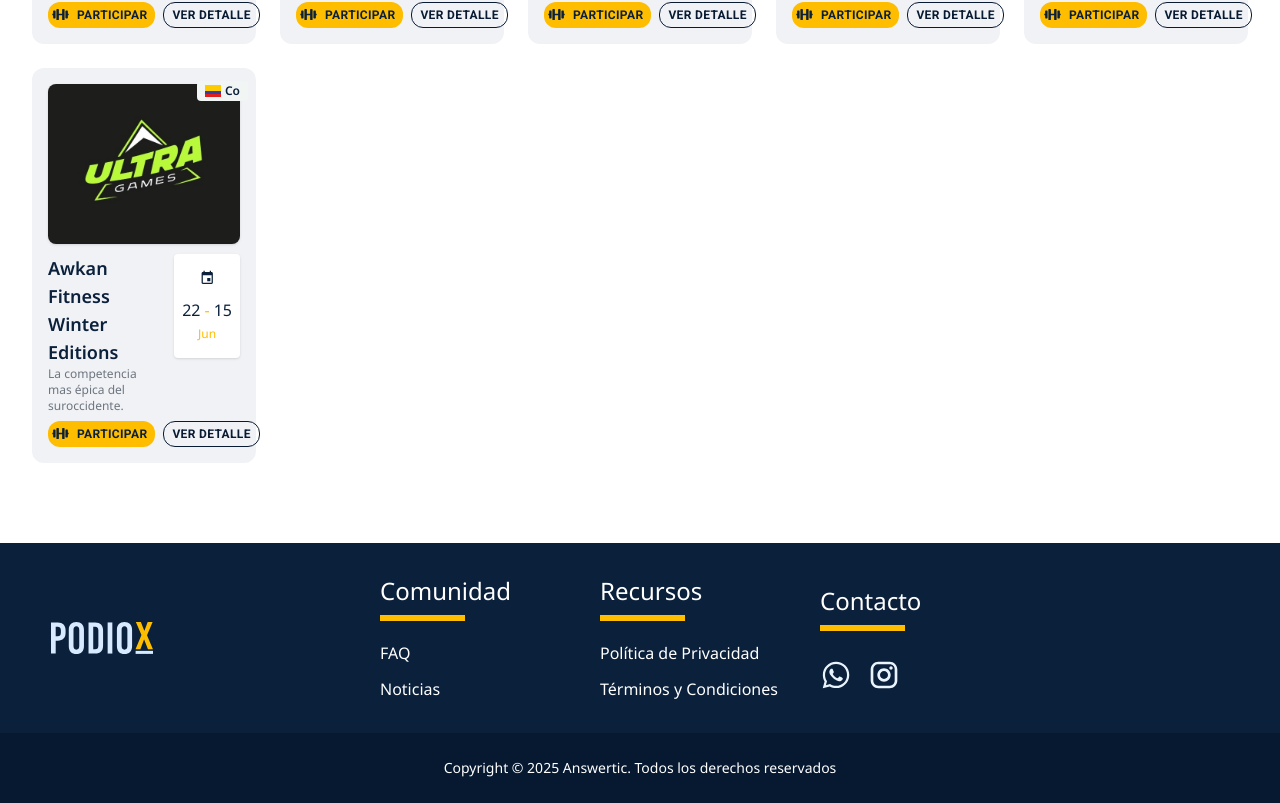
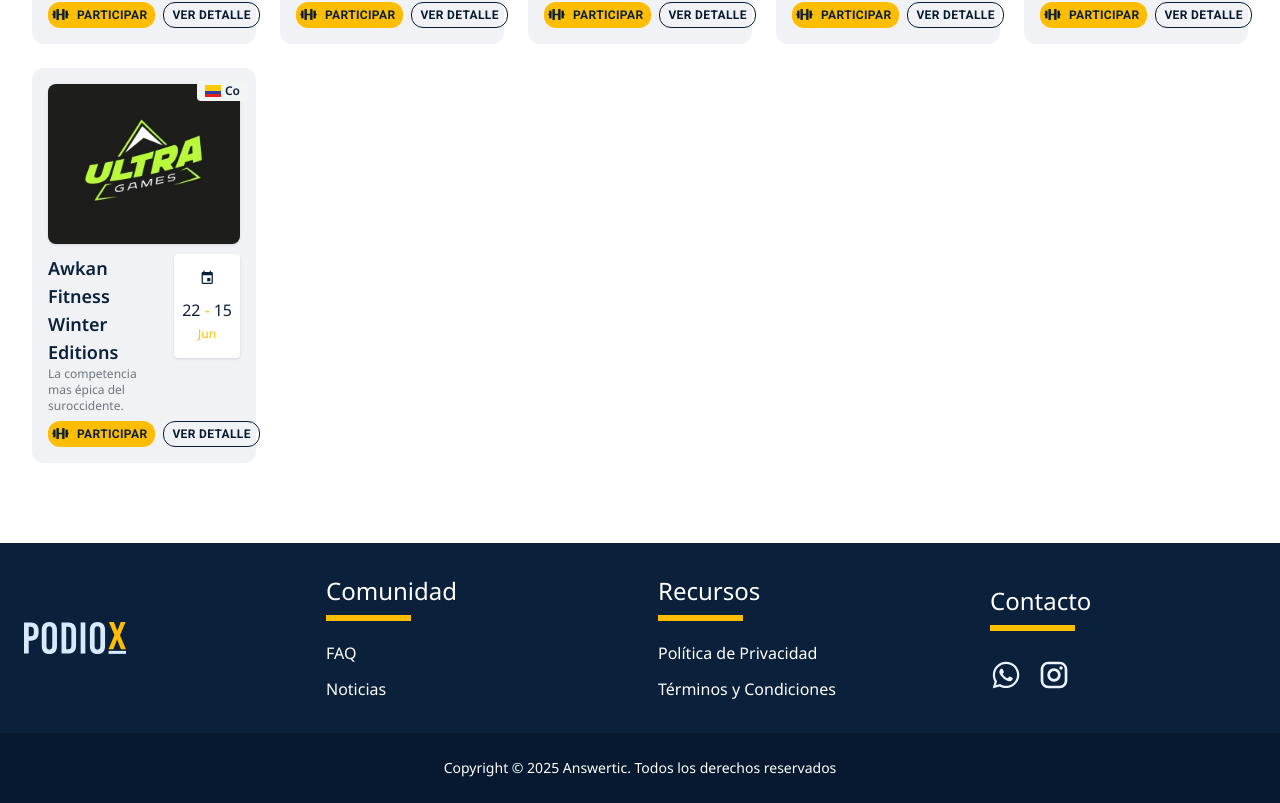
Before and after one commit to JhonCordoba/boxpodium-copy-frontend, a React (Vite) app: page / in a window 1280 px wide. Shown: the part 1266-2069 px from the top of the page. Built offline with nearby package versions, Linux system fonts and the light colour scheme.

Commit message:
feat: adjust footer

```diff
--- a/src/components/footer.tsx
+++ b/src/components/footer.tsx
@@ -7,13 +7,13 @@ export function Footer() {
         <>
             <div className="w-full bg-[#0A203B] flex flex-col md:flex-row flex-wrap items-center justify-center py-8 px-4 gap-8">
 
-                <div className="min-w-[300px] flex flex-col items-center justify-center gap-2 p-2">
-                    <div data-mode="On Dark" data-type="logo" className="w-[230px] h-[72px] relative overflow-hidden flex items-center justify-center">
+                <div className="flex flex-col items-center justify-center p-2 w-full md:w-auto">
+                    <div data-mode="On Dark" data-type="logo" className="w-[230px] h-[72px] relative overflow-hidden flex items-center justify-center mx-auto">
                         <Logo />
                     </div>
                 </div>
 
-                <div className="flex-1 min-w-[300px] flex flex-wrap justify-start items-center gap-10 px-8">
+                <div className="flex-1 flex flex-wrap justify-start items-center gap-38 px-8">
 
                     <div className="flex flex-col gap-5 min-w-[180px]">
                         <div>
```
